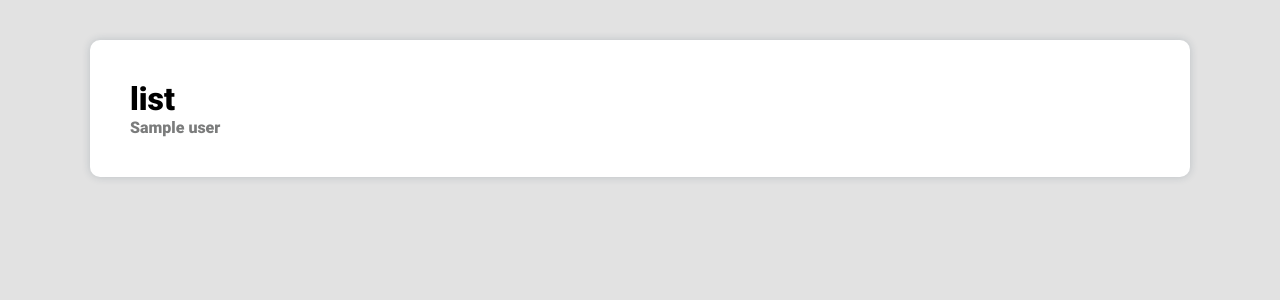
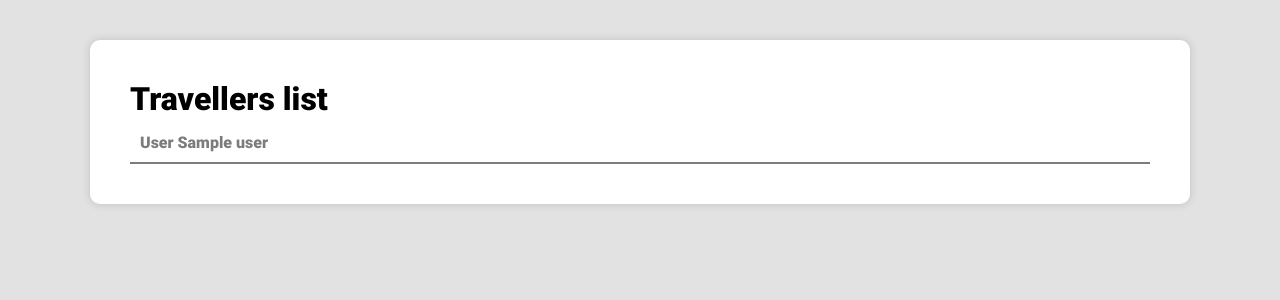
Before and after one commit to Light4210/scout-database, a Symfony app: template app/templates/admin/user/user-list.html.twig in a window 1280 px wide. Shown: the part 40-340 px from the top of the page. Run offline with Twig, Linux system fonts and the light colour scheme; the template is opened without the code that fills it: most values are stand-ins (such as "Sample title", 1, 10 or a date in 2020); style sheets or scripts are compiled from the project's sources; some libraries are stand-ins or nearby versions.

Commit message:
general user list improvement

```diff
--- a/app/assets/sass/general.scss
+++ b/app/assets/sass/general.scss
@@ -16,6 +16,10 @@
 
 .circle{
   color: $traveller-color
+}
+
+.national-council{
+  color: $national-council-color
 }
 
 .community{
--- a/app/assets/sass/variables.scss
+++ b/app/assets/sass/variables.scss
@@ -4,6 +4,7 @@ $light-grey-color: #bfbfbf;
 $orange-color: #fd7e00;
 $wolves-color: #f2de11;
 $scout-color: #008000;
+$national-council-color: #048fea;
 $traveller-color: #ff0000;
 
 $desktop-wrapper-width: 1180px;
--- a/app/templates/admin/reusable-parts/header.html.twig
+++ b/app/templates/admin/reusable-parts/header.html.twig
@@ -16,7 +16,7 @@
             </li>
             {% if app.user.ministry is not null and constant('App\\Entity\\User::ACTIVE_MINISTRY')[app.user.ministry]['access'] >= constant('App\\Entity\\User::ACTIVE_MINISTRY')['president']['access'] %}
                 <li>
-                    <a href="{{ path('user.list') }}">General user list</a>
+                    <a href="{{ path('user.list') }}">Travellers list</a>
                 </li>
             {% endif %}
 
--- a/app/templates/admin/struct/struct.html.twig
+++ b/app/templates/admin/struct/struct.html.twig
@@ -67,7 +67,7 @@
                                         <div class="menu hide-anim">
                                             <ul>
                                                 <li><a class="edit"
-                                                       href="{{ path('user.edit', {'id': app.request.get('id')}) }}">
+                                                       href="{{ path('user.edit', {'id': member.id}) }}">
                                                         Edit
                                                     </a></li>
                                                 <li><a class="delete"
@@ -97,7 +97,7 @@
                                         <div class="menu hide-anim">
                                             <ul>
                                                 <li><a class="edit"
-                                                       href="{{ path('user.edit', {'id': app.request.get('id')}) }}">
+                                                       href="{{ path('user.edit', {'id': member.id}) }}">
                                                         Edit
                                                     </a></li>
                                                 <li><a class="delete"
--- a/app/templates/admin/user/user-list.html.twig
+++ b/app/templates/admin/user/user-list.html.twig
@@ -1,20 +1,24 @@
 {% extends 'admin/default/default.html.twig' %}
-
+{% block css %}
+    {{ parent() }}
+    {{ encore_entry_link_tags('structCss') }}
+{% endblock %}
+{% block js %}
+    {{ encore_entry_script_tags('structJs') }}
+{% endblock %}
 {% block content %}
     <!-- // TODO add filter -->
-    {% if app.request.get('role') != 'all' %}
-        <h1>{{ app.request.get('role') }} list</h1>
-    {% else %}
-        <h1>General user list</h1>
-    {% endif %}
-    <ul>
+    <h1>Travellers list</h1>
+    <div class="members">
+        <ul class="not-editable">
             {% for user in users %}
                 <li>
-                <a href="{{ path('user',{'id': user.id}) }}">{{ user.name }}</a>
-                {% if app.request.get('role') == 'all' %}
-                    -  <span>{{ user.role }}</span>
+                    <a href="{{ path('user',{'id': user.id}) }}">{{ user.surname }} {{ user.name }}</a>
+                        {% if  constant('App\\Entity\\User::ACTIVE_MINISTRY')[user.ministry] is not empty %}
+                    <p>(<span class="{{ constant('App\\Entity\\User::ACTIVE_MINISTRY')[user.ministry]['colorClass']|raw }}">{{ constant('App\\Entity\\User::ACTIVE_MINISTRY')[user.ministry]['name']|raw }}</span>)</p>
                     {% endif %}
                 </li>
             {% endfor %}
         </ul>
+    </div>
 {% endblock %}
```
Also changed, not shown: app/src/Controller/User/ListUserController.php (+1 -25 lines), app/src/Entity/User.php (+7 -0 lines), app/templates/admin/user/user.html.twig (+12 -3 lines). Lines whose indentation alone changed are shown as unchanged.
